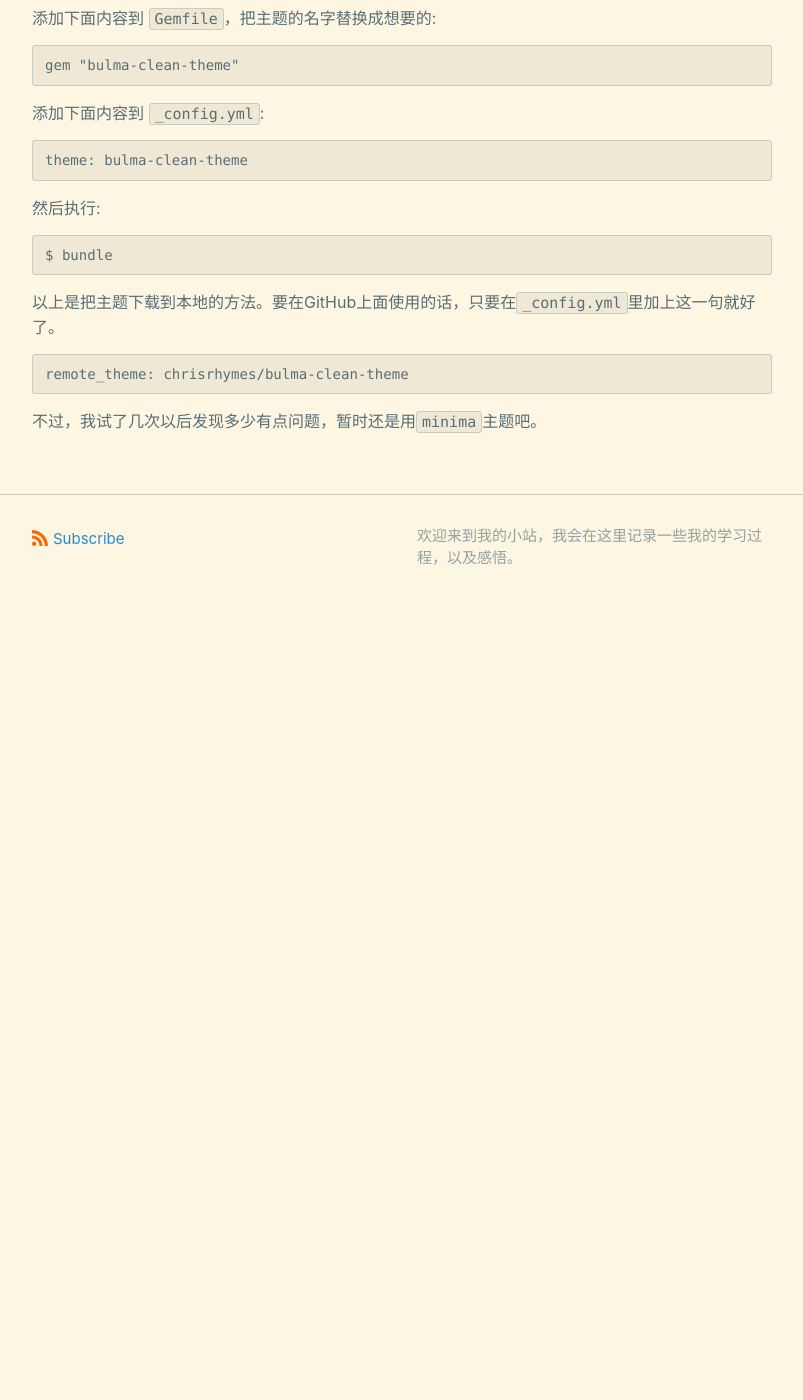
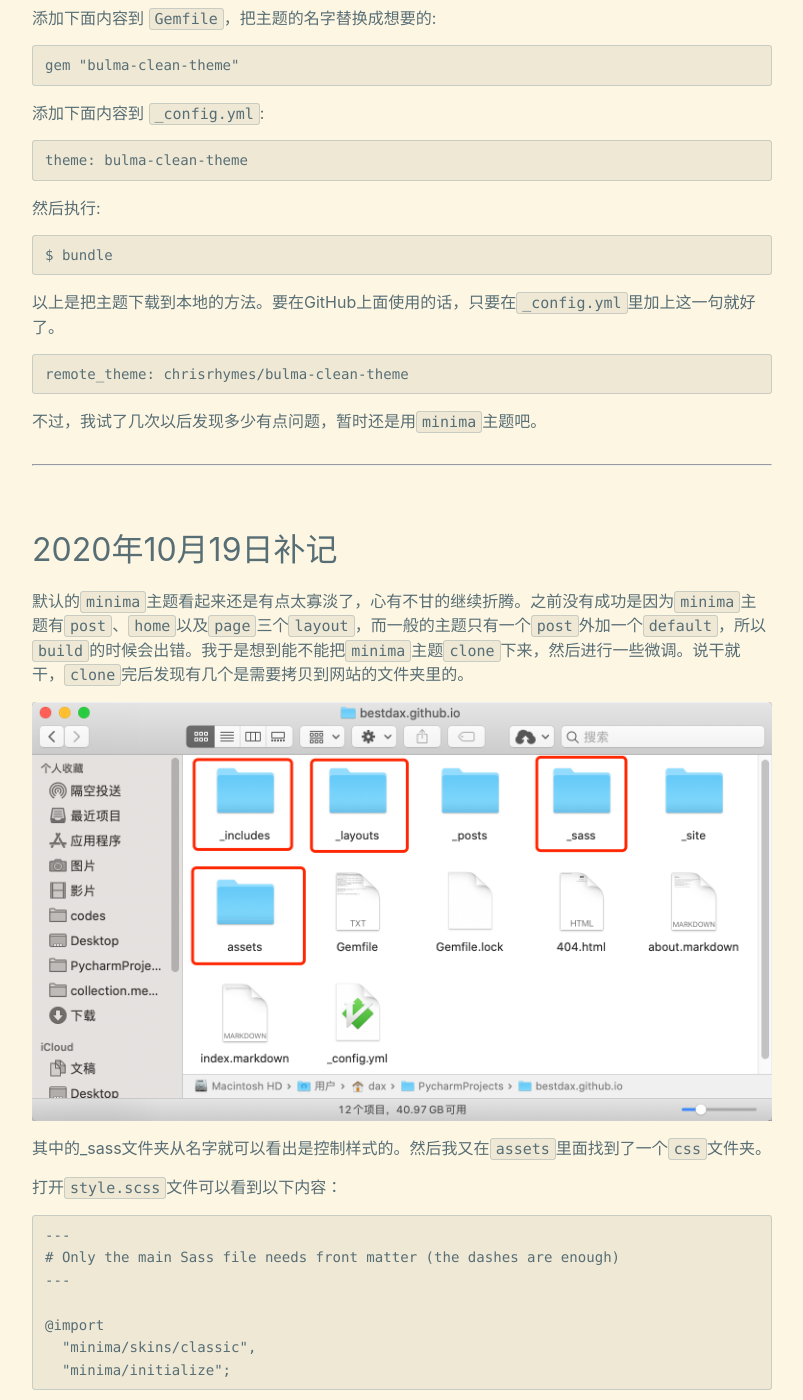
Before and after one commit to bestdax/bestdax.github.io, a Jekyll site: the page built from _posts/2020-10-16-jekyll-build-github-pages-static-webiste.md, in a window 1280 px wide and 1400 px high, scrolled down 1286 px. Shown: the whole window, without its empty margins (238-1041 px from the left). Built offline with Jekyll 4.4.1, drawn with Linux system fonts in a browser that asks for light colours; before the commit the page ends 1916 px from its top, so only the background shows below that; some of the changed text lies outside the part shown.

Commit message:
add content to post about jekyll on how to change themes.

````diff
--- a/_posts/2020-10-16-jekyll-build-github-pages-static-webiste.md
+++ b/_posts/2020-10-16-jekyll-build-github-pages-static-webiste.md
@@ -80,3 +80,33 @@ remote_theme: chrisrhymes/bulma-clean-theme
 ```
 
 不过，我试了几次以后发现多少有点问题，暂时还是用`minima`主题吧。
+
+---
+
+## 2020年10月19日补记
+
+默认的`minima`主题看起来还是有点太寡淡了，心有不甘的继续折腾。之前没有成功是因为`minima`主题有`post`、`home`以及`page`三个`layout`，而一般的主题只有一个`post`外加一个`default`，所以`build`的时候会出错。我于是想到能不能把`minima`主题`clone`下来，然后进行一些微调。说干就干，`clone`完后发现有几个是需要拷贝到网站的文件夹里的。
+
+<img src="/assets/images/image-20201019133124640.png" alt="image-20201019133124640" style="zoom:50%;" />
+
+其中的_sass文件夹从名字就可以看出是控制样式的。然后我又在`assets`里面找到了一个`css`文件夹。
+
+打开`style.scss`文件可以看到以下内容：
+
+```
+---
+# Only the main Sass file needs front matter (the dashes are enough)
+---
+
+@import
+  "minima/skins/{{ site.minima.skin | default: 'classic' }}",
+  "minima/initialize";
+```
+
+根据这个内容我找到`_sass`文件夹里面的`skin`文件夹，里面有这四个皮肤文件。
+
+<img src="/assets/images/image-20201019134116119.png" alt="image-20201019134116119" style="zoom:50%;" />
+
+试着将上面的`default: 'classic'`改为`solarized`然后在本地的服务器上试了一下，哦耶，成功了!
+
+<img src="/assets/images/image-20201019134317917.png" alt="image-20201019134317917" style="zoom:50%;" />
````
Also changed, not shown: assets/images/image-20201019133124640.png (added), assets/images/image-20201019134116119.png (added), assets/images/image-20201019134317917.png (added), 1 other file.
